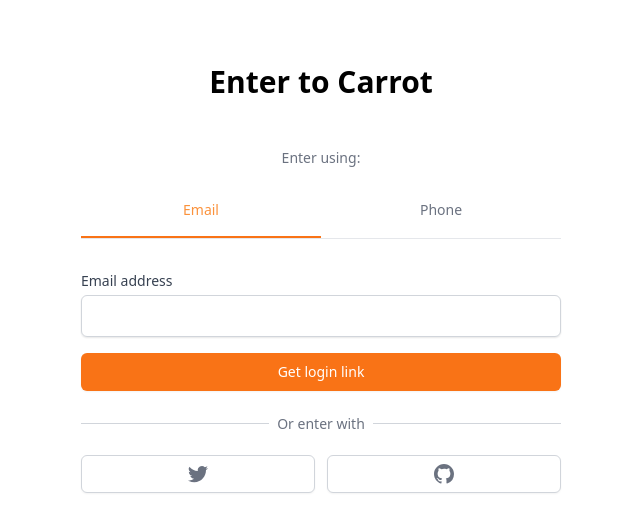
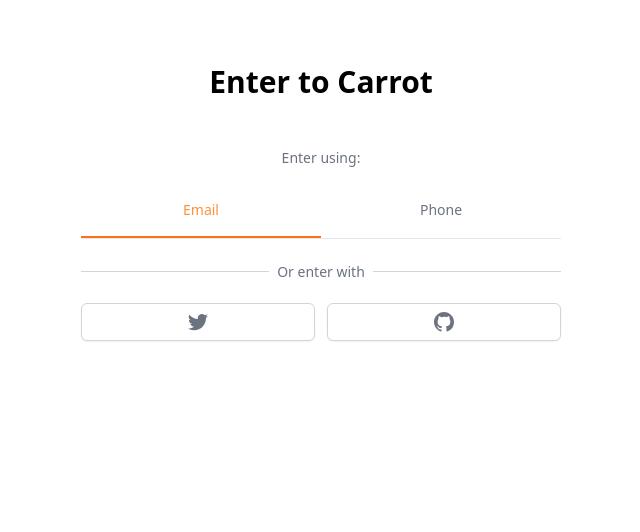
Before and after one commit to blkluv/next_carrot_market, a Next.js app: page /enter in a window 1280 px wide. Shown: the top 532 px of the page, without its empty margins (319-959 px from the left). Built offline with nearby package versions, Linux system fonts and the light colour scheme.

Commit message:
enter 페이지 수정

```diff
--- a/src/pages/enter.tsx
+++ b/src/pages/enter.tsx
@@ -37,7 +37,23 @@ const Enter: NextPage = () => {
     <div className="px-4 mt-16">
       <h3 className="text-3xl font-bold text-center">Enter to Carrot</h3>
       <div className="mt-12">
-        {data?.ok ? null : (
+        {data?.ok ? (
+          <form
+            onSubmit={handleSubmit(onValid)}
+            className="flex flex-col mt-8 space-y-4"
+          >
+            <Input
+              register={register("token", {
+                required: true,
+              })}
+              name="token"
+              label="Confirmation Token"
+              type="number"
+              required
+            />
+            <Button text={submitting ? "Loading" : "Confirm Token"} />
+          </form>
+        ) : (
           <>
             <div className="flex flex-col items-center">
               <h5 className="text-sm font-medium text-gray-500">
@@ -68,40 +84,6 @@ const Enter: NextPage = () => {
                 </button>
               </div>
             </div>
-            <form
-              onSubmit={handleSubmit(onValid)}
-              className="flex flex-col mt-8 space-y-4"
-            >
-              {method === "email" ? (
-                <Input
-                  register={register("email", {
-                    required: true,
-                  })}
-                  name="email"
-                  label="Email address"
-                  type="email"
-                  required
-                />
-              ) : null}
-              {method === "phone" ? (
-                <Input
-                  register={register("phone", {
-                    required: true,
-                  })}
-                  name="phone"
-                  label="Phone number"
-                  type="number"
-                  kind="phone"
-                  required
-                />
-              ) : null}
-              {method === "email" ? <Button text={"Get login link"} /> : null}
-              {method === "phone" ? (
-                <Button
-                  text={submitting ? "Loading" : "Get one-time password"}
-                />
-              ) : null}
-            </form>
           </>
         )}
 
```
